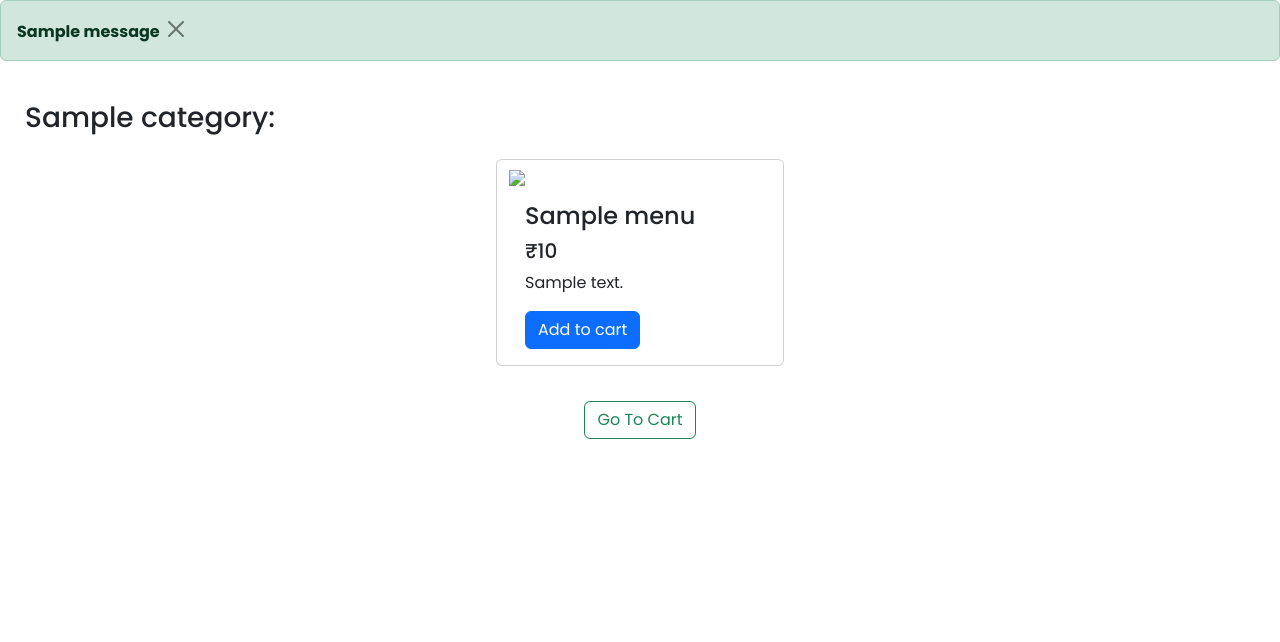
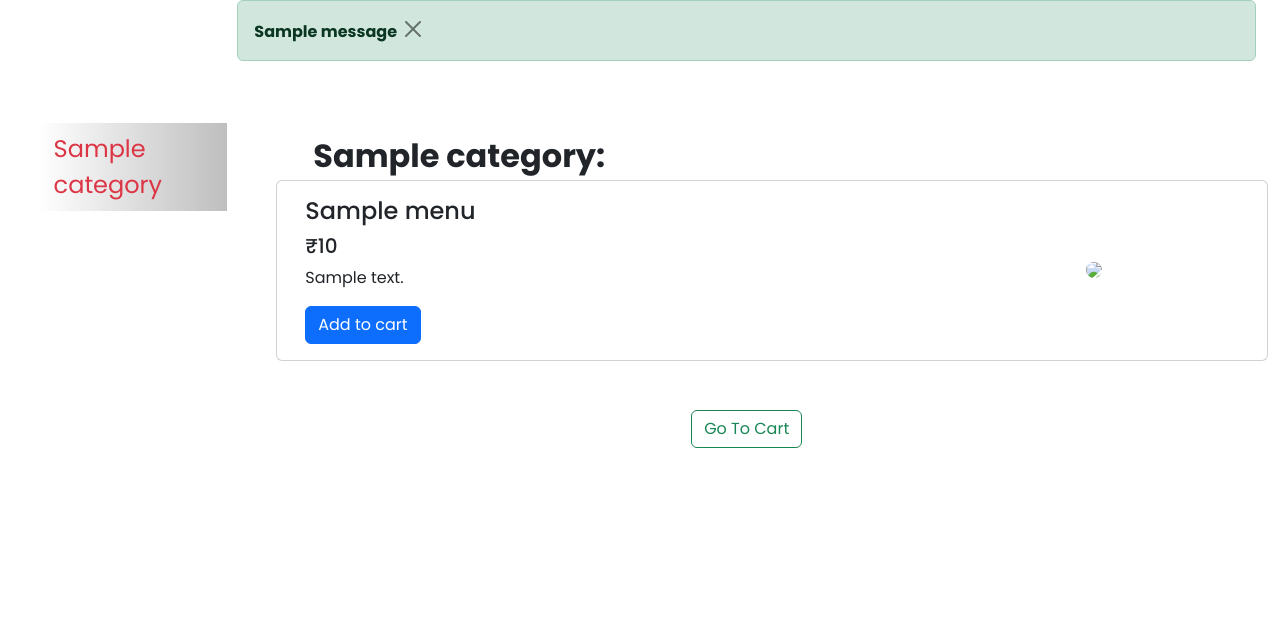
Before and after one commit to amaanz/BrahmaCanteen, a Django app: template templates/menu.html in a window 1280 px wide. Shown: the part 158-800 px from the top of the page. Run offline with Django 3.2, Linux system fonts and the light colour scheme; the template is opened without the code that fills it: most values are stand-ins (such as "Sample title", 1, 10 or a date in 2020); one stand-in notice (Sample message) is shown.

Commit message:
Update menu.html

```diff
--- a/templates/menu.html
+++ b/templates/menu.html
@@ -4,112 +4,140 @@
 {% endblock title %}
 
 {% block body %}
+<div class="container-fluid">
+    <div class="row">
+        <nav id="categoryNav" class="col-md-2 sidebar">
+            <div class="position-sticky" style="top: 20px;">
+                <ul class="nav flex-column" style= "align-items:flex-end; margin-top: 65%;">
+                    {% for category in items_by_category.keys %}
+                    <li class="nav-item">
+                        <a class="nav-link" href="#{{ category|slugify }}" style="color: rgb(220, 53, 69);">{{ category }}</a>
+                    </li>
+                    {% endfor %}
+                </ul>
+            </div>
+        </nav>
 
+        <main class="col-md-10 ms-sm-auto col-lg-10 px-md-4">
             {% for message in messages %}
             <div class="alert alert-success alert-dismissable fade show" role="alert">
-        <strong>{{message}}</strong>
+                <strong>{{ message }}</strong>
                 <button type="button" class="btn-close" data-bs-dismiss="alert" aria-label="Close"></button>
             </div>
             {% endfor %}
 
             {% for category, menu_items in items_by_category.items %}
-  <h3 style="margin:40px 25px 5px">{{category}}:</h3>
+            <div id="{{ category|slugify }}" class="category-section">
+                <h3 style="margin: 40px 25px 5px; font-weight: bold;font-size: 200%;">{{ category }}:</h3>
                 <div class="row justify-content-center">
-{%for i in menu_items%}
-<div class="card" style="width: 18rem; margin:20px 20px 10px; ">
-  <img src="{{i.pic.url}}" class="card-img-top"  style='padding:10px 0px 0px; max-height:250px;'>
+                    {% for i in menu_items %}
+                    <div class="card mb-4" style="width: 100%;">
+                        <div class="row g-0">
+                            <div class="col-md-8">
                                 <div class="card-body">
-    <h4 class="card-title" id="namepr{{i.id}}" >{{i.name}}</h4>
-    <h5 class="card-title">₹<span id="pricepr{{i.id}}" >{{i.price}}</span></h5>
-    <p class="card-text">{{i.desc}}</p>
+                                    <h4 class="card-title" id="namepr{{ i.id }}">{{ i.name }}</h4>
+                                    <h5 class="card-title">₹<span id="pricepr{{ i.id }}">{{ i.price }}</span></h5>
+                                    <p class="card-text">{{ i.desc }}</p>
+                                    <span id="divpr{{ i.id }}" class="divpr mt-3">
                                       {% if user.is_superuser %}
                                       <form action="{% url 'delete_dish' i.id %}" method="post">
                                           {% csrf_token %}
                                           <button class="btn btn-danger" type="submit">Delete</button>
                                       </form>
-
                                       {% else %}
-    <span id="divpr{{i.id}}" class="divpr" >
-    <button  id="pr{{i.id}}" class="btn btn-primary cart">Add to cart</button>
+                                      <button id="pr{{ i.id }}" class="btn btn-primary cart">Add to cart</button>
+                                      {% endif %}
                                   </span>
-    {%endif%}
                                 </div>
                             </div>
-{%endfor%}
+                            <div class="col-md-4 d-flex flex-column align-items-center justify-content-center">
+                                <img src="{{ i.pic.url }}" class="rounded-circle img-fluid" style="max-height: 200px; max-width: 200px;">
+
                             </div>
-{%endfor%}
+                        </div>
+                    </div>
+                    {% endfor %}
+                </div>
+            </div>
+            {% endfor %}
 
-<div class="d-md-flex mx-auto justify-content-md-center"
-  style="
-  padding:25px 0px 50px;">
-  <a href='/cart' ><button type="submit" class="btn btn-outline-success">Go To Cart</button> </a>
+
+            <div class="d-md-flex mx-auto justify-content-md-center" style="padding: 25px 0px 50px;">
+                <a href='/cart'><button type="submit" class="btn btn-outline-success">Go To Cart</button></a>
             </div>
-
+        </main>
+    </div>
+</div>
 
 {% endblock body %}
 
-
-{%block js%}
-
+{% block js %}
 <script>
-
     var cart = JSON.parse(localStorage.getItem('cart')) || {};
     updatecart(cart);
 
-
     $('.divpr').on('click', 'button.cart', function() {
         var itemId = $(this).attr('id');
-    // console.log(itemId);
-
         if (cart[itemId]) {
             cart[itemId]++;
             qty = cart[itemId][0] + 1;
-      // name = "My Item";
             cart[itemId][0] = cart[itemId][0] + 1;
         } else {
             qty = 1;
-      name = document.getElementById('name'+itemId).innerHTML;
-      price = document.getElementById('price'+itemId).innerHTML;
-      cart[itemId] = [qty,name,parseInt(price)];
+            name = document.getElementById('name' + itemId).innerHTML;
+            price = document.getElementById('price' + itemId).innerHTML;
+            cart[itemId] = [qty, name, parseInt(price)];
         }
         updatecart(cart);
-
-    // localStorage.setItem('cart', JSON.stringify(cart));
-    // console.log(cart);
     });
 
     updatecart(cart);
 
     function updatecart(cart) {
         var total = 0;
-    for (var item in cart){
+        for (var item in cart) {
             total = total + cart[item][0]
-      document.getElementById('div'+item).innerHTML = "<button id='minus"+item+ "'class=' btn btn-primary minus'>-</button> <span id='val"+item+"''>"+cart[item][0]+"</span> <button id='plus"+item+"'class='btn btn-primary plus' > + </button>";
+            document.getElementById('div' + item).innerHTML = "<button id='minus" + item + "'class='btn btn-primary minus'>-</button> <span id='val" + item + "'>" + cart[item][0] + "</span> <button id='plus" + item + "'class='btn btn-primary plus'>+</button>";
         }
         localStorage.setItem('cart', JSON.stringify(cart));
-  document.getElementById('cart').innerHTML= total;
+        document.getElementById('cart').innerHTML = total;
     }
 
-  $('.divpr').on('click', 'button.minus', function(){
-    a=this.id.slice(5,);
-    cart[a][0]= cart[a][0] -1;
-    cart[a][0] = Math.max(0,cart[a][0])
-    document.getElementById('val'+a).InnerHTML= cart[a][0];
+    $('.divpr').on('click', 'button.minus', function() {
+        a = this.id.slice(5, );
+        cart[a][0] = cart[a][0] - 1;
+        cart[a][0] = Math.max(0, cart[a][0])
+        document.getElementById('val' + a).innerHTML = cart[a][0];
         updatecart(cart);
-  } )
+    });
 
-  $('.divpr').on('click', 'button.plus', function(){
-    a=this.id.slice(4,);
-    cart[a][0]= cart[a][0] +1;
-    document.getElementById('val'+a).InnerHTML= cart[a][0];
+    $('.divpr').on('click', 'button.plus', function() {
+        a = this.id.slice(4, );
+        cart[a][0] = cart[a][0] + 1;
+        document.getElementById('val' + a).innerHTML = cart[a][0];
         updatecart(cart);
-  } )
+    });
 
     var url = window.location.href;
     var params = new URLSearchParams(new URL(url).search);
     var tableValue = params.get('table');
     localStorage.setItem('tableValue', tableValue);
 
+    // Smooth scrolling
+    $('a.nav-link').on('click', function(event) {
+        if (this.hash !== "") {
+            event.preventDefault();
+            var hash = this.hash;
+            $('html, body').animate({
+                scrollTop: $(hash).offset().top
+            }, 800, function() {
+                window.location.hash = hash;
+            });
+        }
+    });
+
+    // Activate Bootstrap scrollspy
+    $('body').scrollspy({ target: '#categoryNav', offset: 100 });
+
 </script>
-
-{%endblock js%}
+{% endblock js %}
```
Lines whose indentation alone changed are shown as unchanged.
